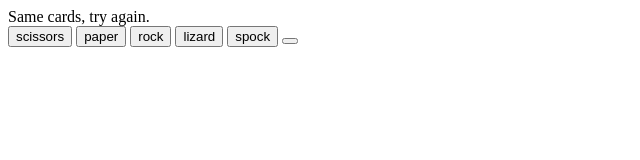
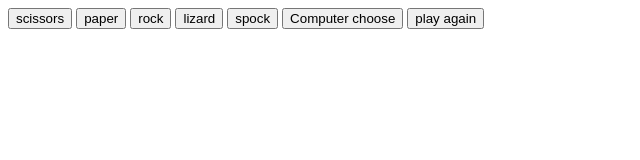
Before and after one commit to GreetVerduyn/05-18_RockPaperScissorsLizardSpock, a plain HTML site: page index.html in a window 1280 px wide. Shown: the whole page, without its empty margins (0-640 px from the left). Drawn offline with Linux system fonts and the light colour scheme.

Commit message:
reset button

```diff
--- a/index.html
+++ b/index.html
@@ -15,7 +15,8 @@
 <button class="cards" id="lizard">lizard</button>
 <button class="cards" id="spock">spock</button>
 
-<button class="" id="computerButton"></button>
+<button class="buttons" id="computerButton">Computer choose</button>
+<button class="buttons" id="reset">play again</button>
 
 <script src="js/script.js"></script>
 </body>
--- a/js/script.js
+++ b/js/script.js
@@ -4,10 +4,7 @@ let computer;
 let userWins = false;
 let userChoice;
 let computerChoice
-
-document.getElementById("computerButton").addEventListener("click", function () {
-    computerChoice = elements[Math.floor(Math.random() * elements.length)];
-})
+let resetButton=document.getElementById("reset")
 
 
 
@@ -18,10 +15,14 @@ for (let i = 0; i < choiceButtons.length; i++) {
     choiceButtons[i].addEventListener("click", function ()
     {
         userChoice = choiceButtons[i].id;
-        console.log(userChoice);
+        //console.log(userChoice);
     })
 };
 
+
+document.getElementById("computerButton").addEventListener("click", function () {
+    computerChoice = elements[Math.floor(Math.random() * elements.length)];
+    //console.log(computerChoice)
 
     if (computerChoice === userChoice) {
         document.getElementById("text").innerHTML = `Same cards, try again.`;
@@ -52,3 +53,16 @@ if (computerChoice === userChoice) {
             userWins = false
         }
     }
+if (userWins= true){
+
+    }
+})
+
+
+
+
+
+
+resetButton.addEventListener("click",function(){
+    userWins=false
+})
```
Also changed, not shown: 1 other file. Lines whose indentation alone changed are shown as unchanged.
